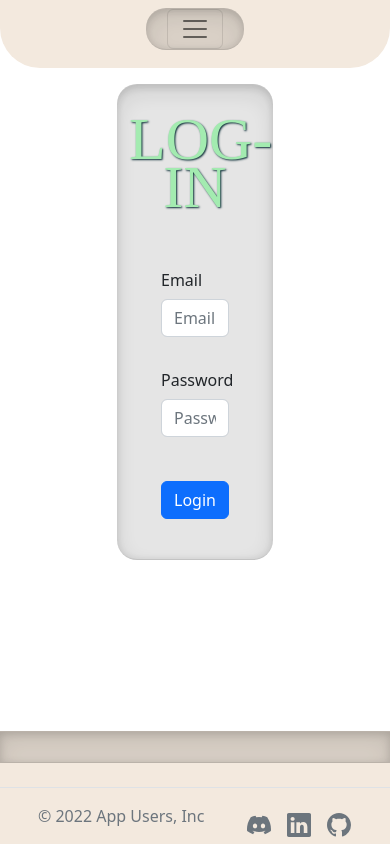
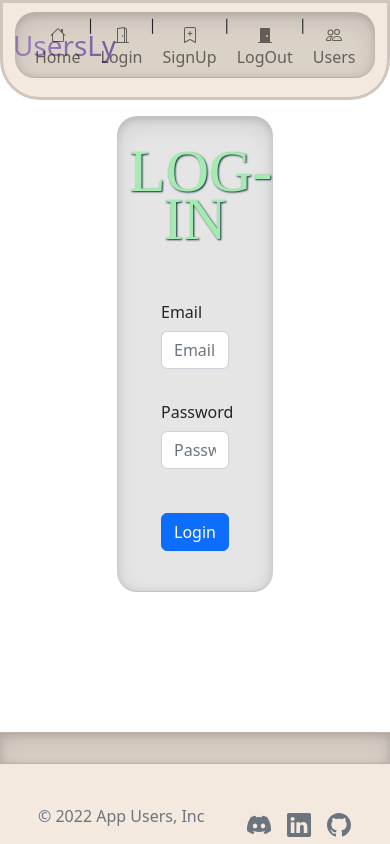
Before and after one commit to AdrianMzn/pruebaTecnicaFrontEnd, an Angular app in the folder appUsers/: page /login in a window 390 px wide. Built offline with nearby package versions, Linux system fonts and the light colour scheme.

Commit message:
me rindo con hacer responsive el navbar

```diff
--- a/appUsers/src/app/components/footer-c/footer-c.component.html
+++ b/appUsers/src/app/components/footer-c/footer-c.component.html
@@ -1,5 +1,5 @@
 <div class="b-example-divider"></div>
-<div class="d-flex flex-wrap justify-content-between align-items-center py-3 my-4 border-top divFooter">
+<div class="d-flex flex-wrap justify-content-between align-items-center py-3 my-4 divFooter">
   <div class="col-md-4 d-flex align-items-center">
     <a href="/" class="mb-3 me-2 mb-md-0 text-muted text-decoration-none lh-1">
       <svg class="bi" width="30" height="24"><use xlink:href="#bootstrap"></use></svg>
--- a/appUsers/src/app/components/navbar/navbar.component.css
+++ b/appUsers/src/app/components/navbar/navbar.component.css
@@ -1,3 +1,24 @@
+.navbarStyles{
+    background-color: rgb(243, 233, 222);
+    border: solid rgba(0, 0, 0, .15);
+    border-bottom-left-radius: 40px;
+    border-bottom-right-radius: 40px;
+    min-height: 100px;
+
+}
+
+
+.pageTitle {
+    font-size: 70px;
+    font-weight: 600px;
+    background-image: linear-gradient(to left, #553c9a, #b393d3);
+    color: transparent;
+    background-clip: text;
+    -webkit-background-clip: text;
+    margin-left: 5%;
+    min-width: 200px;
+
+}
 .divNavbar{
     text-align: center;
     justify-content: center;
@@ -7,11 +28,11 @@
     box-shadow: inset 0 0.5em 1.5em rgb(0 0 0 / 10%), inset 0 0.125em 0.5em rgb(0 0 0 / 15%);
     border-radius: 20px;
     width: 25%;
+    min-width: 360px;
     margin-bottom: 10px;
-
 }
 
-.divNavbar2{
+.separator{
     text-align: center;
     justify-content: center;
     font-family: 'Gill Sans', cursive;
@@ -20,8 +41,17 @@
     text-align: center;
 }
 
-.navbarStyles{
-    background-color: rgb(243, 233, 222);
-    border-bottom-left-radius: 40px;
-    border-bottom-right-radius: 40px;
+.divNavbar2{
+    text-align: center;
+    justify-content: center;
+    font-weight: normal;
+    text-align: center;
 }
+
+.center-screen {
+    position: absolute;
+    top: 50%;
+    left: 50%;
+    margin-right: -50%;
+    transform: translate(-50%, -50%);
+  }
--- a/appUsers/src/app/components/navbar/navbar.component.html
+++ b/appUsers/src/app/components/navbar/navbar.component.html
@@ -1,26 +1,74 @@
-<nav class="navbar navbar-expand-lg navbarStyles">
+<nav class="navbar navbar-expand navbarStyles">
+
+  <div class="row grid-container" >
+    <div class="col-md-4 col-xs-12">
+      <div class="pageTitle">
+        <h1>UsersLy</h1>
+      </div>
+    </div>
+
+    <div class="col-md-8 col-xs-12 center-screen">
       <div class="container-fluid divNavbar">
-      <button class="navbar-toggler" type="button" data-bs-toggle="collapse" data-bs-target="#navbarNav" aria-controls="navbarNav" aria-expanded="false" aria-label="Toggle navigation">
-        <span class="navbar-toggler-icon"></span>
-      </button>
-      <div class="collapse navbar-collapse divNavbar2" id="navbarNav">
+        <div class="divNavbar2" id="navbarNav">
           <ul class="navbar-nav">
+            <li class="nav-item" >
+
+              <a class="nav-link navItem" aria-current="page" routerLink="home">
+                <svg xmlns="http://www.w3.org/2000/svg" width="16" height="16" fill="currentColor" class="bi bi-house" viewBox="0 0 16 16">
+                  <path fill-rule="evenodd" d="M2 13.5V7h1v6.5a.5.5 0 0 0 .5.5h9a.5.5 0 0 0 .5-.5V7h1v6.5a1.5 1.5 0 0 1-1.5 1.5h-9A1.5 1.5 0 0 1 2 13.5zm11-11V6l-2-2V2.5a.5.5 0 0 1 .5-.5h1a.5.5 0 0 1 .5.5z"/>
+                  <path fill-rule="evenodd" d="M7.293 1.5a1 1 0 0 1 1.414 0l6.647 6.646a.5.5 0 0 1-.708.708L8 2.207 1.354 8.854a.5.5 0 1 1-.708-.708L7.293 1.5z"/>
+                </svg><br>
+                Home
+              </a>
+            </li>
+            <p class="separator">|</p>
             <li class="nav-item">
-            <a class="nav-link" aria-current="page" routerLink="home">Home</a>
+              <a class="nav-link" routerLink="login">
+                <svg xmlns="http://www.w3.org/2000/svg" width="16" height="16" fill="currentColor" class="bi bi-door-open" viewBox="0 0 16 16">
+                  <path d="M8.5 10c-.276 0-.5-.448-.5-1s.224-1 .5-1 .5.448.5 1-.224 1-.5 1z"/>
+                  <path d="M10.828.122A.5.5 0 0 1 11 .5V1h.5A1.5 1.5 0 0 1 13 2.5V15h1.5a.5.5 0 0 1 0 1h-13a.5.5 0 0 1 0-1H3V1.5a.5.5 0 0 1 .43-.495l7-1a.5.5 0 0 1 .398.117zM11.5 2H11v13h1V2.5a.5.5 0 0 0-.5-.5zM4 1.934V15h6V1.077l-6 .857z"/>
+                </svg> <br>
+                Login
+              </a>
             </li>
+            <p class="separator">|</p>
             <li class="nav-item">
-            <a class="nav-link" routerLink="login">Login</a>
+              <a class="nav-link" routerLink="signup">
+                <svg xmlns="http://www.w3.org/2000/svg" width="16" height="16" fill="currentColor" class="bi bi-bookmark-plus" viewBox="0 0 16 16">
+                  <path d="M2 2a2 2 0 0 1 2-2h8a2 2 0 0 1 2 2v13.5a.5.5 0 0 1-.777.416L8 13.101l-5.223 2.815A.5.5 0 0 1 2 15.5V2zm2-1a1 1 0 0 0-1 1v12.566l4.723-2.482a.5.5 0 0 1 .554 0L13 14.566V2a1 1 0 0 0-1-1H4z"/>
+                  <path d="M8 4a.5.5 0 0 1 .5.5V6H10a.5.5 0 0 1 0 1H8.5v1.5a.5.5 0 0 1-1 0V7H6a.5.5 0 0 1 0-1h1.5V4.5A.5.5 0 0 1 8 4z"/>
+                </svg> <br>
+                SignUp
+              </a>
             </li>
+            <p class="separator">|</p>
             <li class="nav-item">
-            <a class="nav-link" routerLink="signup">SignUp</a>
+
+              <a class="nav-link" routerLink="logout">
+                <svg xmlns="http://www.w3.org/2000/svg" width="16" height="16" fill="currentColor" class="bi bi-door-closed-fill" viewBox="0 0 16 16">
+                  <path d="M12 1a1 1 0 0 1 1 1v13h1.5a.5.5 0 0 1 0 1h-13a.5.5 0 0 1 0-1H3V2a1 1 0 0 1 1-1h8zm-2 9a1 1 0 1 0 0-2 1 1 0 0 0 0 2z"/>
+                </svg> <br>
+                LogOut
+              </a>
             </li>
+            <p class="separator">|</p>
             <li class="nav-item">
-            <a class="nav-link" routerLink="logout">LogOut</a>
-          </li>
-          <li class="nav-item">
-            <a class="nav-link" routerLink="users">Users</a>
+
+              <a class="nav-link" routerLink="users">
+                <svg xmlns="http://www.w3.org/2000/svg" width="16" height="16" fill="currentColor" class="bi bi-people" viewBox="0 0 16 16">
+                  <path d="M15 14s1 0 1-1-1-4-5-4-5 3-5 4 1 1 1 1h8zm-7.978-1A.261.261 0 0 1 7 12.996c.001-.264.167-1.03.76-1.72C8.312 10.629 9.282 10 11 10c1.717 0 2.687.63 3.24 1.276.593.69.758 1.457.76 1.72l-.008.002a.274.274 0 0 1-.014.002H7.022zM11 7a2 2 0 1 0 0-4 2 2 0 0 0 0 4zm3-2a3 3 0 1 1-6 0 3 3 0 0 1 6 0zM6.936 9.28a5.88 5.88 0 0 0-1.23-.247A7.35 7.35 0 0 0 5 9c-4 0-5 3-5 4 0 .667.333 1 1 1h4.216A2.238 2.238 0 0 1 5 13c0-1.01.377-2.042 1.09-2.904.243-.294.526-.569.846-.816zM4.92 10A5.493 5.493 0 0 0 4 13H1c0-.26.164-1.03.76-1.724.545-.636 1.492-1.256 3.16-1.275zM1.5 5.5a3 3 0 1 1 6 0 3 3 0 0 1-6 0zm3-2a2 2 0 1 0 0 4 2 2 0 0 0 0-4z"/>
+                </svg> <br>
+                Users
+              </a>
             </li>
           </ul>
         </div>
       </div>
+    </div>
+
+  </div>
+
+
+
+
 </nav>
```
Lines whose indentation alone changed are shown as unchanged.
